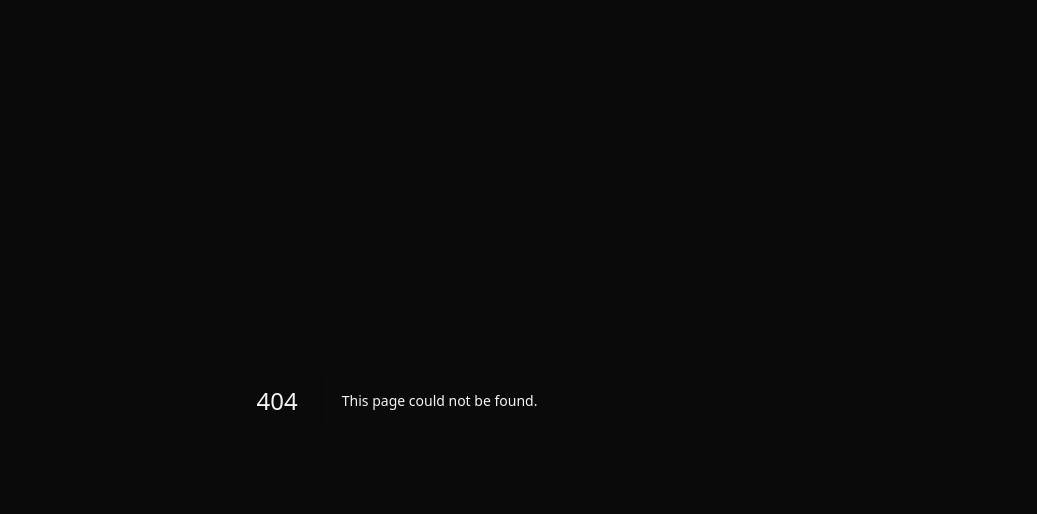
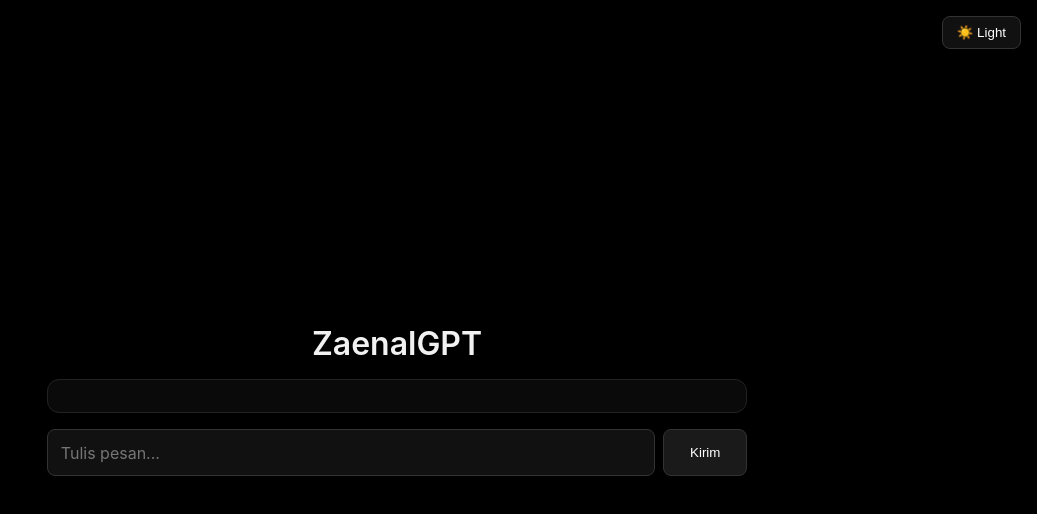
Before and after one commit to zaenal-iyyl/zaenalgpt, a Next.js app: page /chat in a window 1280 px wide. Before the commit this address had no page. Shown: the top 514 px of the page, without its empty margins (243-1280 px from the left). Built offline with nearby package versions, Linux system fonts and the light colour scheme.

Commit message:
Create chat.js

```diff
--- /dev/null
+++ b/pages/chat.js
@@ -0,0 +1,132 @@
+import { useState, useRef } from "react";
+import { useTheme } from "./_app";
+import axios from "axios";
+
+export default function ChatPage() {
+  const { dark, toggleTheme } = useTheme();
+  const [input, setInput] = useState("");
+  const [messages, setMessages] = useState([]);
+  const chatRef = useRef(null);
+
+  const handleSend = async () => {
+    if (!input.trim()) return;
+    const userMsg = { from: "user", text: input };
+    setMessages(prev => [...prev, userMsg]);
+    setInput("");
+    try {
+      const res = await axios.post("/api/chat", { prompt: input });
+      const aiMsg = { from: "ai", text: res.data.response };
+      setMessages(prev => [...prev, aiMsg]);
+    } catch {
+      setMessages(prev => [...prev, { from: "ai", text: "Terjadi kesalahan." }]);
+    }
+    setTimeout(() => chatRef.current?.scrollTo(0, chatRef.current.scrollHeight), 100);
+  };
+
+  const copyText = (txt) => navigator.clipboard.writeText(txt);
+
+  return (
+    <main style={{
+      minHeight: "100vh",
+      backgroundColor: dark ? "#000" : "#fff",
+      color: dark ? "#f1f1f1" : "#111",
+      display: "flex",
+      flexDirection: "column",
+      alignItems: "center",
+      justifyContent: "center",
+      fontFamily: "Inter, sans-serif",
+      position: "relative",
+      padding: "1rem"
+    }}>
+      <button
+        onClick={toggleTheme}
+        style={{
+          position: "absolute",
+          top: "1rem",
+          right: "1rem",
+          padding: "8px 14px",
+          borderRadius: "8px",
+          border: "1px solid #333",
+          background: dark ? "#111" : "#f0f0f0",
+          color: dark ? "#fff" : "#111",
+          cursor: "pointer"
+        }}
+      >
+        {dark ? "☀️ Light" : "🌙 Dark"}
+      </button>
+
+      <div style={{ width: "100%", maxWidth: "700px", display: "flex", flexDirection: "column", gap: "1rem" }}>
+        <h1 style={{ textAlign: "center", fontSize: "2rem", fontWeight: "600" }}>ZaenalGPT</h1>
+        <div ref={chatRef} style={{
+          flex: 1,
+          height: "70vh",
+          backgroundColor: dark ? "#0a0a0a" : "#f6f6f6",
+          borderRadius: "12px",
+          padding: "1rem",
+          overflowY: "auto",
+          border: `1px solid ${dark ? "#222" : "#ddd"}`
+        }}>
+          {messages.map((msg, i) => (
+            <div key={i} style={{
+              display: "flex",
+              justifyContent: msg.from === "user" ? "flex-end" : "flex-start",
+              marginBottom: "0.7rem"
+            }}>
+              <div style={{
+                backgroundColor: msg.from === "user" ? (dark ? "#1a1a1a" : "#e5e5e5") : (dark ? "#222" : "#f0f0f0"),
+                color: msg.from === "user" ? "#fff" : (dark ? "#f1f1f1" : "#111"),
+                padding: "1rem",
+                borderRadius: "10px",
+                maxWidth: "80%",
+                position: "relative"
+              }}>
+                {msg.text}
+                {msg.from === "ai" && (
+                  <button
+                    onClick={() => copyText(msg.text)}
+                    style={{
+                      position: "absolute",
+                      right: "6px",
+                      bottom: "6px",
+                      background: "none",
+                      border: "none",
+                      color: dark ? "#888" : "#666",
+                      fontSize: "0.8rem",
+                      cursor: "pointer"
+                    }}
+                  >
+                    copy
+                  </button>
+                )}
+              </div>
+            </div>
+          ))}
+        </div>
+        <div style={{ display: "flex", gap: "0.5rem" }}>
+          <input
+            value={input}
+            onChange={(e) => setInput(e.target.value)}
+            placeholder="Tulis pesan..."
+            style={{
+              flex: 1,
+              padding: "0.8rem",
+              borderRadius: "8px",
+              border: `1px solid ${dark ? "#333" : "#ccc"}`,
+              backgroundColor: dark ? "#111" : "#fff",
+              color: dark ? "#fff" : "#111",
+              outline: "none"
+            }}
+          />
+          <button onClick={handleSend} style={{
+            padding: "0.8rem 1.6rem",
+            backgroundColor: dark ? "#1a1a1a" : "#ddd",
+            border: "1px solid #333",
+            borderRadius: "8px",
+            color: dark ? "#fff" : "#111",
+            cursor: "pointer"
+          }}>Kirim</button>
+        </div>
+      </div>
+    </main>
+  );
+}
```
